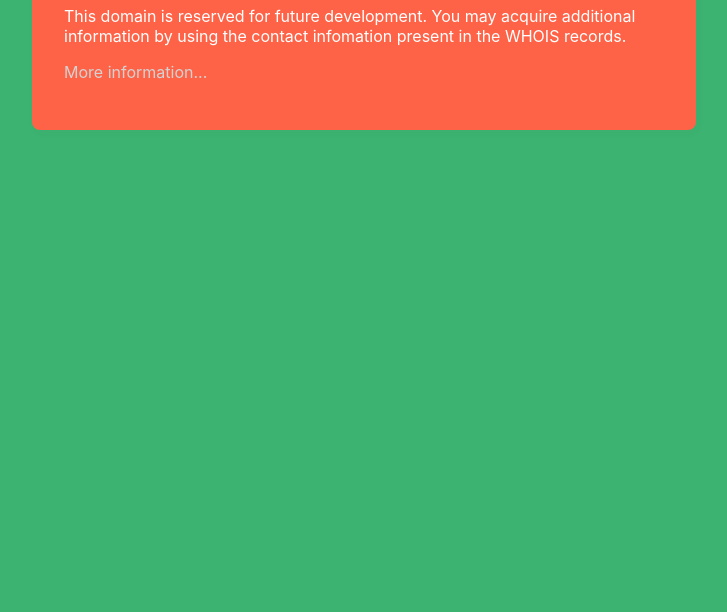
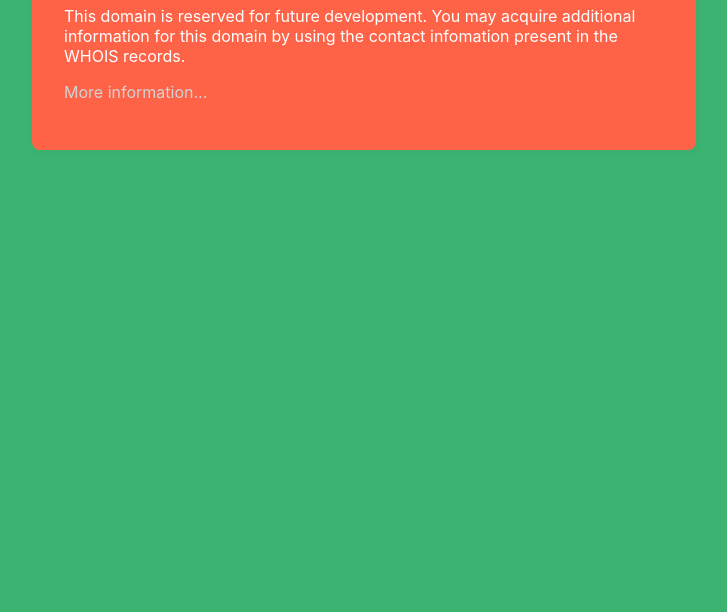
Before and after one commit to shivenjoshi/englepine.com, a plain HTML site: page index.html in a window 1280 px wide. Shown: the part 188-800 px from the top of the page, without its empty margins (276-1003 px from the left). Drawn offline with Linux system fonts and the light colour scheme.

Commit message:
Update index.html

```diff
--- a/index.html
+++ b/index.html
@@ -40,7 +40,7 @@
 <body>
 <div>
     <h1>englepine.com</h1>
-    <p>This domain is reserved for future development. You may acquire additional information by using the contact infomation present in the WHOIS records.</p>
+    <p>This domain is reserved for future development. You may acquire additional information for this domain by using the contact infomation present in the WHOIS records.</p>
     <p><a href="https://www.whois.com/whois/englepine.com">More information...</a></p>
 </div>
 </body>
```
